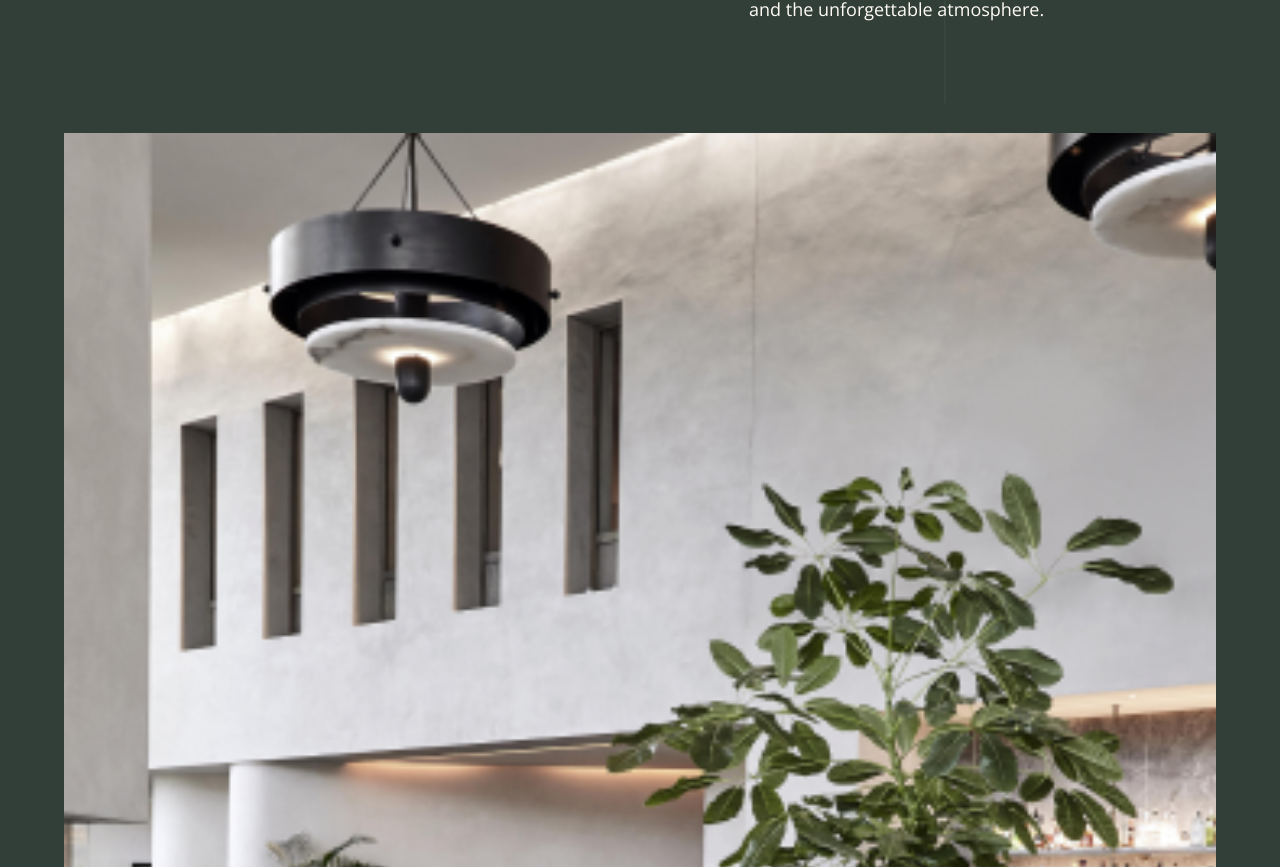
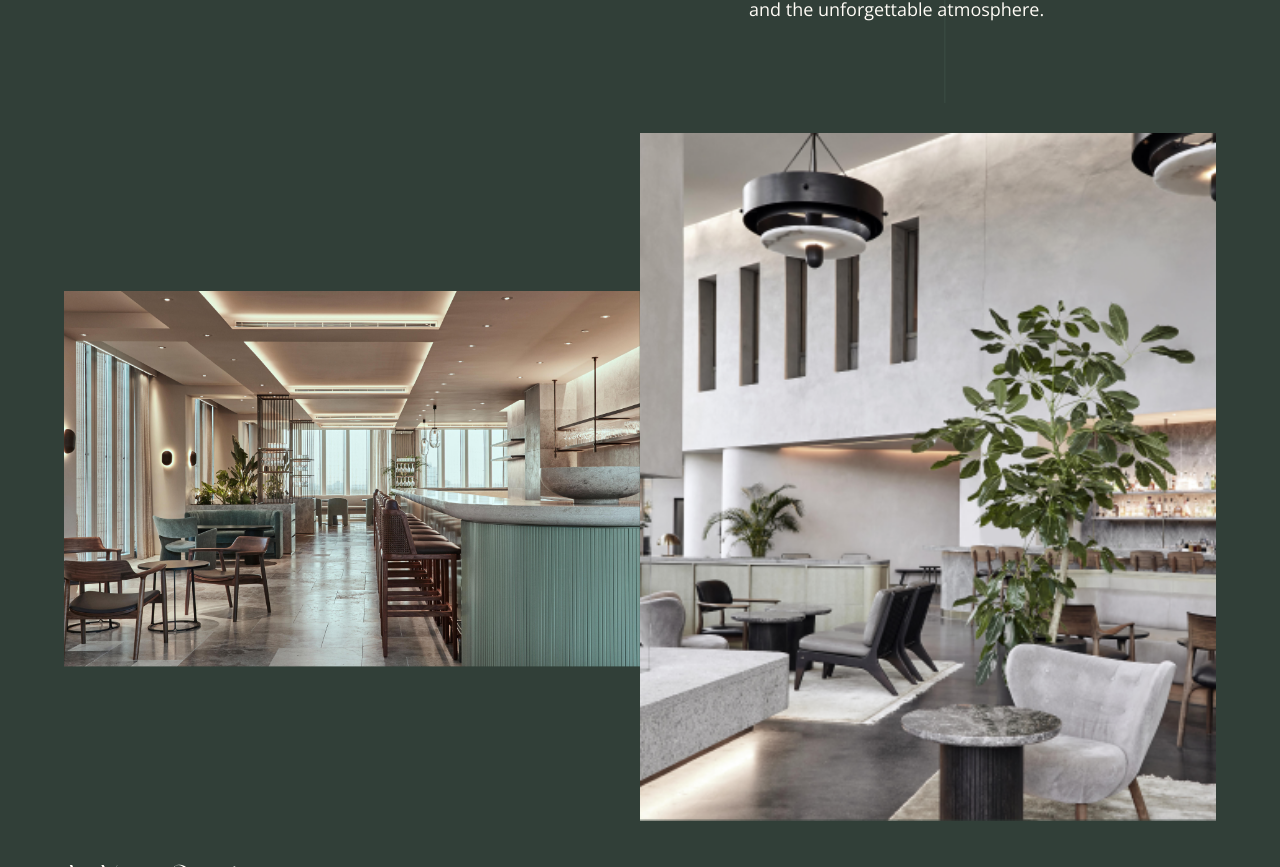
Before and after one commit to gift56/Fullstack-HotelWebsite, a React (Create React App) app: page /restaurant in a window 1280 px wide. Shown: the part 535-1402 px from the top of the page. Built offline with nearby package versions, Linux system fonts and the light colour scheme.

Commit message:
done with mobile view

```diff
--- a/src/styles/ResturantStyle/ResturantOffer.styled.js
+++ b/src/styles/ResturantStyle/ResturantOffer.styled.js
@@ -48,6 +48,9 @@ export const ResturantOfferRightArea = styled.div`
   justify-content: space-between;
   .desktopImg {
     display: none;
+    @media screen and (min-width: ${({ theme }) => theme.mobile.tab}) {
+      display: flex;
+    }
   }
   .image {
     width: 100%;
```
